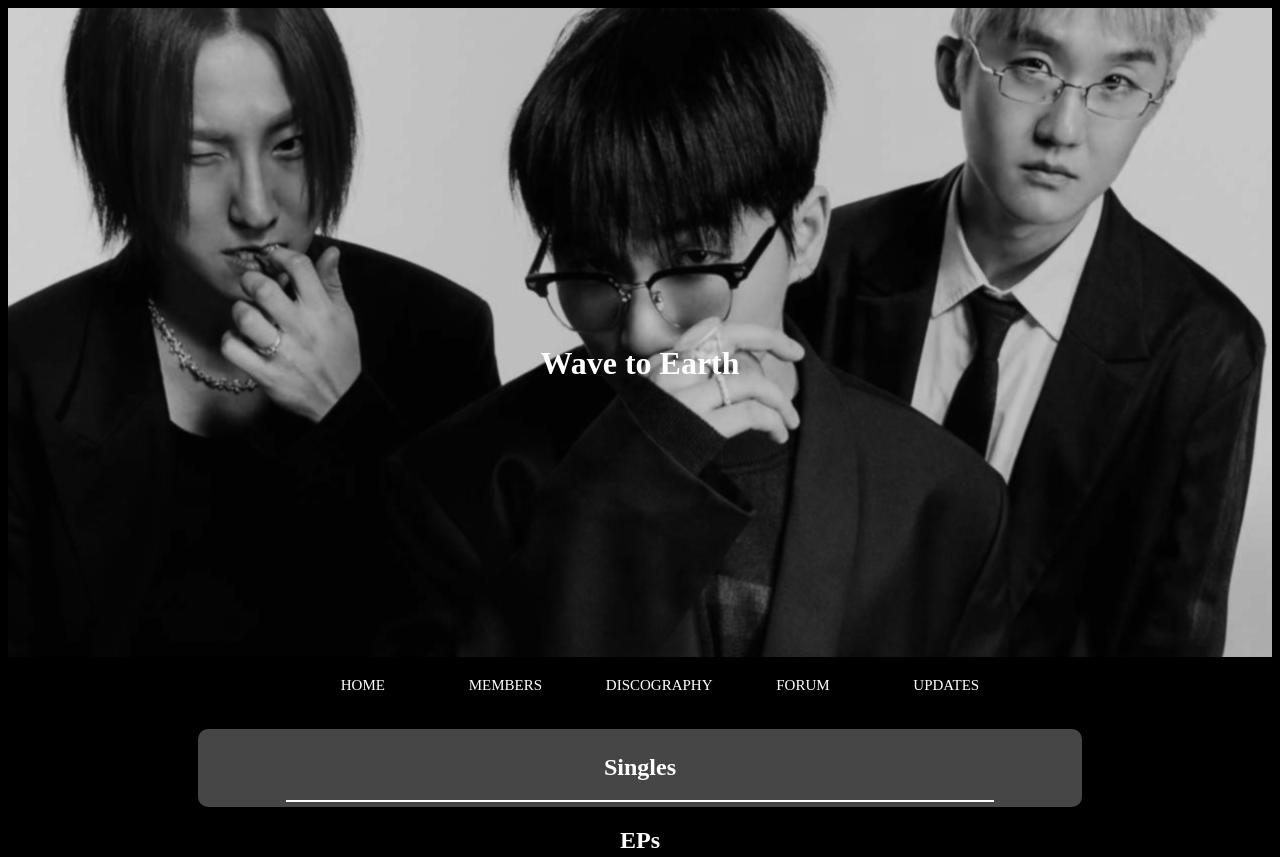
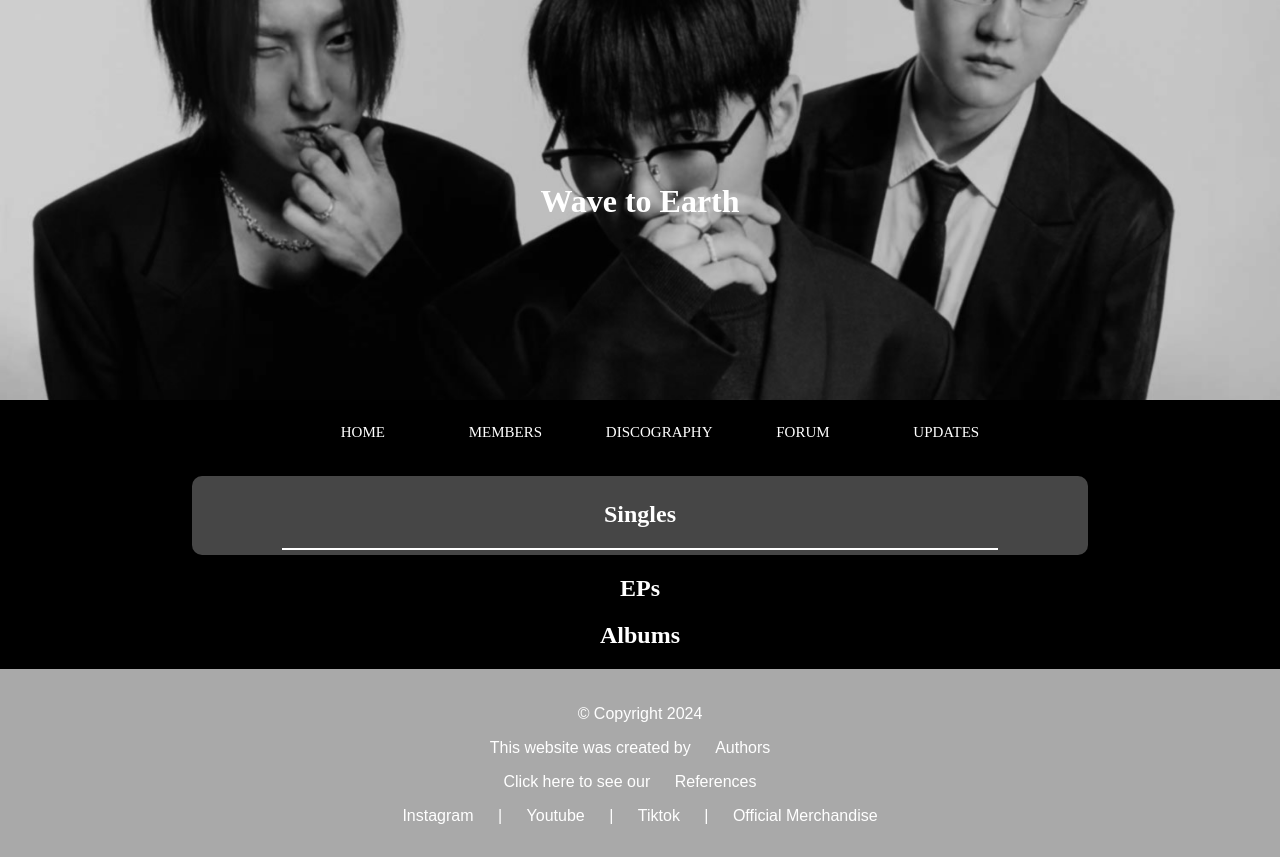
Before and after one commit to pitapett/tubes-webdes-kelompok6, a plain HTML site: page html/discography.html in a window 1280 px wide. Shown: the top 857 px of the page. Drawn offline with Linux system fonts and the light colour scheme.

Commit message:
made the home image full screen

```diff
--- a/css/discography.css
+++ b/css/discography.css
@@ -1,17 +1,28 @@
 body {
     background-color: black;
+    margin: 0;
+}
+
+#header {
+    width: 100%;
+    position: relative;
+    text-align: center;
+    color: white;
+    margin: none;
+    padding: none;
 }
 
 #gambarHome {
-    background-image: url("../images/w2e_bg_image.jpg");
-    background-position: center;
-    background-repeat: no-repeat;
-    background-size: auto;
     width: 100%;
-    padding-top:  25%;
-    padding-bottom: 20%;
-    text-align: center;
-    color: white;
+    height: 50vh;
+    object-fit: cover;
+}
+
+#textOverImage{
+    position: absolute;
+    top: 50%;
+    left: 50%;
+    transform: translate(-50%, -50%);
 }
 
 nav {
--- a/html/discography.html
+++ b/html/discography.html
@@ -7,8 +7,12 @@
     <link rel="stylesheet" href="../css/discography.css">
 </head>
 <body>
-    <div id="gambarHome">
-        <h1>Wave to Earth</h1>
+    <div id="header">
+        <img src="../images/w2e_bg_image.jpg" id="gambarHome">
+        <div id="textOverImage">
+            <h1>Wave to Earth</h1>
+        </div>
+
     </div>
 
     <nav>
```
